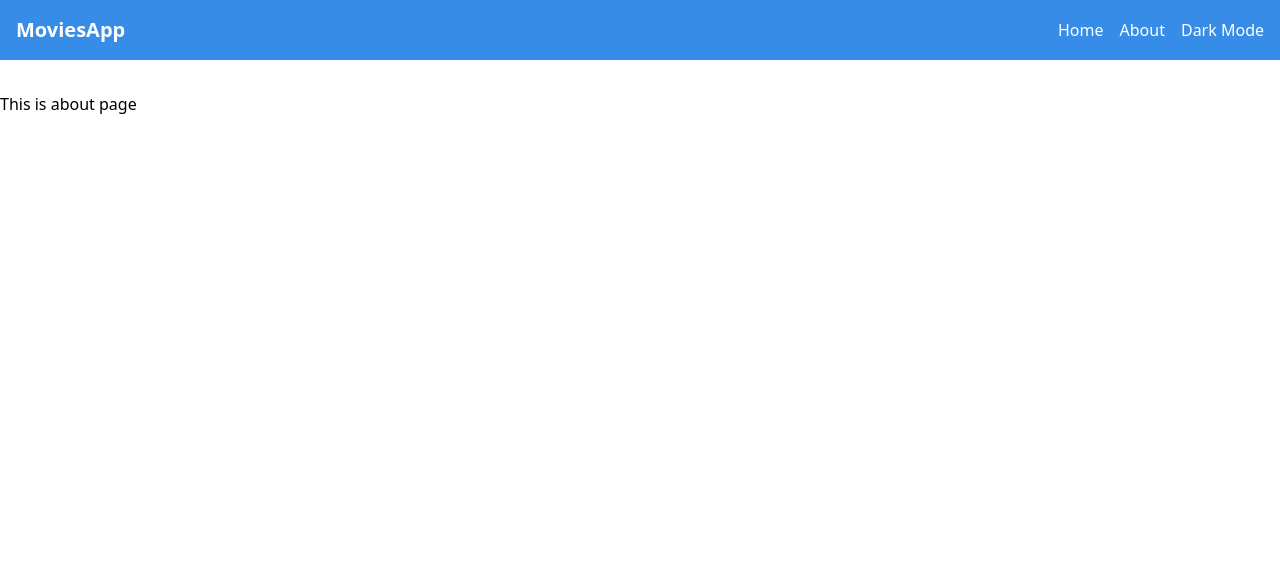
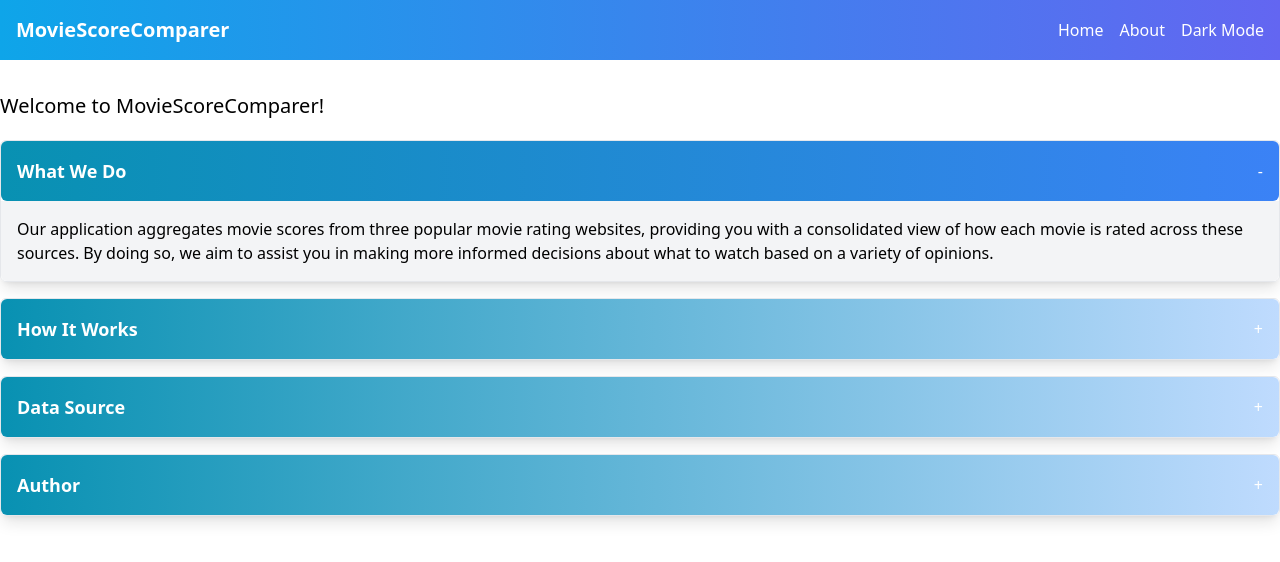
Before and after one commit to yloading/movies-app-frontend, a React (Vite) app: page /about in a window 1280 px wide. Shown: the top 562 px of the page. Built offline with nearby package versions, Linux system fonts and the light colour scheme.

Commit message:
added some cosmetics

```diff
--- a/src/App.tsx
+++ b/src/App.tsx
@@ -8,7 +8,9 @@ function App() {
 
   return (
     <Router>
-      <div className={`${darkClassName} transition-all duration-300`}>
+      <div
+        className={`${darkClassName} transition-all duration-300 h-screen overflow-scroll`}
+      >
         <Navbar handleThemeOnClick={handleThemeOnClick} isDark={isDark} />
         <div className="container mx-auto mt-8">
           <AppRoutes />
--- a/src/components/AccordionComponent/hooks/useAccordion.ts
+++ b/src/components/AccordionComponent/hooks/useAccordion.ts
@@ -1,4 +1,4 @@
-import { useEffect, useState } from "react";
+import { useCallback, useEffect, useState } from "react";
 
 /**
  * Custom hook to manage accordion state with support for single or multiple open items.
@@ -12,7 +12,11 @@ import { useEffect, useState } from "react";
  *   - `handleToggle`: A function to toggle the open/closed state of an accordion item.
  */
 
-export const useAccordion = (isOpenMultiple: boolean) => {
+export const useAccordion = (
+  isOpenMultiple: boolean,
+  items: { title: string; content: string }[],
+  defaultOpenIndex: number | null
+) => {
   const [openIndex, setOpenIndex] = useState<number | null>(null);
   const [multipleOpenedIndex, setMultipleOpenIndex] = useState<Array<number>>(
     []
@@ -20,9 +24,25 @@ export const useAccordion = (isOpenMultiple: boolean) => {
 
   // Reset the state when the `isOpenMultiple` parameter changes.
   useEffect(() => {
-    setOpenIndex(null);
-    setMultipleOpenIndex([]);
+    if (defaultOpenIndex) {
+      setOpenIndex(defaultOpenIndex - 1);
+      setMultipleOpenIndex([...multipleOpenedIndex, defaultOpenIndex - 1]);
+    } else {
+      setOpenIndex(null);
+      setMultipleOpenIndex([]);
+    }
   }, [isOpenMultiple]);
+
+  useEffect(() => {
+    if (
+      items &&
+      defaultOpenIndex &&
+      items.length >= defaultOpenIndex &&
+      items.length >= 1
+    ) {
+      setOpenIndex(defaultOpenIndex - 1);
+    }
+  }, [defaultOpenIndex, items]);
 
   /**
    * Toggles the open/closed state of an accordion item.
--- a/src/components/AccordionComponent/index.tsx
+++ b/src/components/AccordionComponent/index.tsx
@@ -32,16 +32,18 @@ const AccordionItem: React.FC<AccordionItemProps> = ({
   onClick,
 }) => {
   return (
-    <div className="border border-blue-200 rounded-md mb-4 shadow-lg">
+    <div className="border border-gray-200 rounded-md mb-4 shadow-lg">
       <div
-        className="bg-gray-100 dark:bg-gray-600 dark:text-white p-4 cursor-pointer flex justify-between items-center rounded-md"
+        className={`bg-gradient-to-r from-cyan-600 ${
+          isOpen() ? "to-blue-500" : "to-blue-200"
+        } text-white p-4 cursor-pointer flex justify-between items-center rounded-md hover:p-5 hover:bg-gradient-to-r hover:from-cyan-600 hover:to-blue-500 transition-all delay-75`}
         onClick={onClick}
       >
         <h2 className="text-lg font-semibold">{title}</h2>
         <span>{isOpen() ? "-" : "+"}</span>
       </div>
       {isOpen() && (
-        <div className="p-4 bg-white dark:bg-gray-300 rounded-b-md dark:rounded-b-sm">
+        <div className="p-4 bg-gray-100 dark:bg-blue-100 rounded-b-md dark:rounded-b-sm whitespace-pre-wrap">
           {content}
         </div>
       )}
@@ -69,13 +71,19 @@ const AccordionItem: React.FC<AccordionItemProps> = ({
 interface AccordionProps {
   items: { title: string; content: string }[];
   isOpenMultiple?: boolean;
+  defaultOpenIndex?: number | null;
 }
 
 const Accordion: React.FC<AccordionProps> = ({
   items,
   isOpenMultiple = false,
+  defaultOpenIndex = null,
 }) => {
-  const { handleToggle, isOpen } = useAccordion(isOpenMultiple);
+  const { handleToggle, isOpen } = useAccordion(
+    isOpenMultiple,
+    items,
+    defaultOpenIndex
+  );
 
   return (
     <div>
--- a/src/components/NavbarComponent/NavbarComponent.tsx
+++ b/src/components/NavbarComponent/NavbarComponent.tsx
@@ -21,9 +21,9 @@ interface NavbarProps {
 
 const Navbar: React.FC<NavbarProps> = ({ handleThemeOnClick, isDark }) => {
   return (
-    <nav className="bg-[#378CE7] p-4">
+    <nav className="bg-gradient-to-r from-sky-500 to-indigo-500 p-4">
       <div className="container mx-auto flex justify-between items-center">
-        <h1 className="text-white text-xl font-bold">MoviesApp</h1>
+        <h1 className="text-white text-xl font-bold">MovieScoreComparer</h1>
         <ul className="flex space-x-4">
           <li>
             <Link to="/" className="text-white hover:text-gray-200">
--- a/src/components/ToggleComponent/index.tsx
+++ b/src/components/ToggleComponent/index.tsx
@@ -30,7 +30,7 @@ const Toggle: React.FC<ToggleProps> = ({ checked, onChange, label }) => {
         checked={checked}
         onChange={onChange}
       />
-      <div className="relative w-11 h-6 bg-gray-200 rounded-full dark:bg-gray-700 peer-checked:after:translate-x-full rtl:peer-checked:after:-translate-x-full peer-checked:after:border-white after:content-[''] after:absolute after:top-0.5 after:start-[2px] after:bg-white after:border-gray-300 after:border after:rounded-full after:h-5 after:w-5 after:transition-all dark:border-gray-600 peer-checked:bg-blue-600"></div>
+      <div className="relative w-11 h-6 bg-gray-200 rounded-full dark:bg-gray-700 peer-checked:after:translate-x-full rtl:peer-checked:after:-translate-x-full peer-checked:after:border-white after:content-[''] after:absolute after:top-0.5 after:start-[2px] after:bg-white after:border-gray-300 after:border after:rounded-full after:h-5 after:w-5 after:transition-all dark:border-gray-600 peer-checked:bg-green-600"></div>
       <span className="ms-3 text-sm font-medium text-black dark:text-gray-300">
         {label}
       </span>
--- a/src/hooks/useAppTheme.ts
+++ b/src/hooks/useAppTheme.ts
@@ -13,7 +13,7 @@ import { useEffect, useMemo, useState } from "react";
  *  - `darkClassName`: A string containing the dark mode class to be applied conditionally.
  */
 
-export const useAppTheme = (): object => {
+export const useAppTheme = () => {
   /**
    * Memoized Theme Initialization
    *
@@ -78,7 +78,7 @@ export const useAppTheme = (): object => {
     }
   };
 
-  const darkClassName = isDark && "bg-gray-800 h-screen";
+  const darkClassName = isDark && "bg-gray-800";
 
   return {
     isDark,
--- a/src/pages/AboutPage/AboutPage.tsx
+++ b/src/pages/AboutPage/AboutPage.tsx
@@ -1,5 +1,38 @@
+import Accordion from "../../components/AccordionComponent";
+
 function AboutPage() {
-  return <div>This is about page</div>;
+  const ITEMS = [
+    {
+      title: "What We Do",
+      content:
+        "Our application aggregates movie scores from three popular movie rating websites, providing you with a consolidated view of how each movie is rated across these sources. By doing so, we aim to assist you in making more informed decisions about what to watch based on a variety of opinions.",
+    },
+    {
+      title: "How It Works",
+      content: `- Frontend: Built with React, our user interface is designed to be responsive and user-friendly, making it easy for you to search for movies and view their ratings.
+               \n- Backend: Our backend is powered by Express and Node.js, handling data processing and server-side logic efficiently.
+               \n- TypeScript: We use TypeScript to ensure that our code is robust and maintainable, providing a better development experience and reducing the risk of errors.`,
+    },
+    {
+      title: "Data Source",
+      content:
+        "Please note that our application does not access or use official APIs from the movie rating websites. Instead, we utilize available data sources and scraping techniques to retrieve movie scores. This approach allows us to provide comparisons without needing direct access to each website's API.",
+    },
+    {
+      title: "Author",
+      content:
+        "This project was developed by Marvie Yuki Marfil. With a passion of software engineering, I created MovieScoreComparer to simplify the process of comparing movie ratings and help users make better viewing choices.",
+    },
+  ];
+
+  return (
+    <div>
+      <h1 className="text-xl mb-5 dark:text-white">
+        Welcome to MovieScoreComparer!
+      </h1>
+      <Accordion items={ITEMS} defaultOpenIndex={1} isOpenMultiple />
+    </div>
+  );
 }
 
 export default AboutPage;
```
